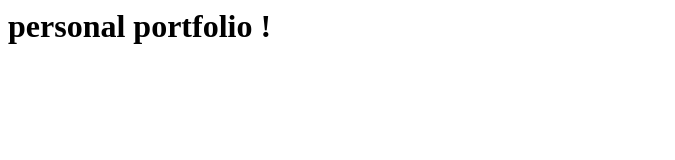
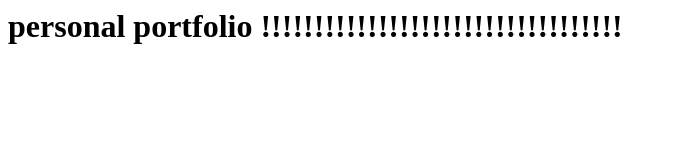
Before and after one commit to sanjaisquad/Firstproject, a plain HTML site: page index.html in a window 1280 px wide. Shown: the whole page, without its empty margins (0-675 px from the left). Drawn offline with Linux system fonts and the light colour scheme.

Commit message:
change the f1 branch

```diff
--- a/index.html
+++ b/index.html
@@ -1,5 +1,5 @@
 <html>
     <body>
-        <h1>personal portfolio !</h1>
+        <h1>personal portfolio !!!!!!!!!!!!!!!!!!!!!!!!!!!!!!!!!!</h1>
     </body>
 </html>
```
